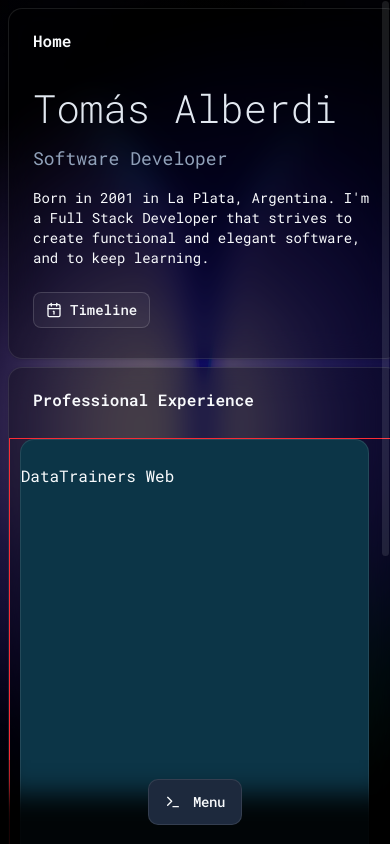
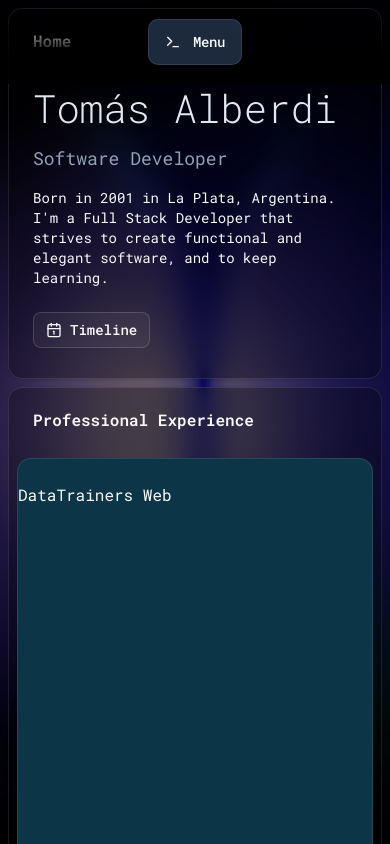
Before and after one commit to TomyAlberdi/Portfolio, a React (Vite) app: page / in a window 390 px wide. Built offline with nearby package versions, Linux system fonts and the light colour scheme.

Commit message:
Implemented experience card carousel

```diff
--- a/src/App.tsx
+++ b/src/App.tsx
@@ -30,11 +30,12 @@ function App() {
   return (
     <div className="App md:h-screen h-[100svh] flex flex-col items-center justify-start">
       <ScrollArea className="w-full md:w-4/5 h-screen max-w-[1250px]">
-        <section className="w-full h-full flex flex-col justify-start items-center gap-2 px-2 pt-2">
+        <section className="w-full h-full flex flex-col justify-start items-center gap-2 px-2 py-2">
           <Home />
           <Experience />
           <Projects />
           <Skills />
+          {/* TODO: add extra spacing at bottom of component equal to floating menu button container height */}
           <Contact />
         </section>
       </ScrollArea>
--- a/src/Pages/Contact.tsx
+++ b/src/Pages/Contact.tsx
@@ -5,7 +5,7 @@ const Contact = () => {
   const { t } = useTranslation();
 
   return (
-    <Card id="contact" className="w-full mb-[10vh] md:mb-0">
+    <Card id="contact" className="w-full">
       <CardHeader>
         <CardTitle>{t("Contact")}</CardTitle>
       </CardHeader>
--- a/src/Pages/Experience.tsx
+++ b/src/Pages/Experience.tsx
@@ -11,16 +11,23 @@ const Experience = () => {
   const { t } = useTranslation();
 
   return (
-    <Card id="experience" className="pb-[2.5%] md:pb-6">
+    <Card id="experience" className="pb-2 w-full">
       <CardHeader>
         <CardTitle>{t("Experience")}</CardTitle>
       </CardHeader>
-      <Carousel className="flex justify-center items-center md:justify-start">
-        <CarouselContent className="w-screen md:w-[70vw] border border-red-500">
+      <Carousel
+        className="relative"
+        opts={{
+          align: "start",
+          slidesToScroll: 1,
+          containScroll: "trimSnaps",
+        }}
+      >
+        <CarouselContent>
           {experience.map((item, index) => (
-            <CarouselItem key={index} className="md:w-1/3">
+            <CarouselItem key={index} className="px-2 md:px-0 md:pl-2 md:basis-1/3 w-[10vw] md:w-auto">
               <Card
-                className="h-[60svh] md:h-[70vh] w-[90%] md:w-full ml-[2.5%] md:ml-6"
+                className="h-[60svh] md:h-[500px]"
                 style={{ backgroundColor: item.bkg_color }}
               >
                 {item.name_en}
--- a/src/components/FloatingMenuButton.tsx
+++ b/src/components/FloatingMenuButton.tsx
@@ -7,8 +7,9 @@ interface FloatingMenuButtonProps {
 }
 
 const FloatingMenuButton = ({ Open, setOpen }: FloatingMenuButtonProps) => {
+  // TODO: fix weird position issue on mobile (only smartphone)
   return (
-    <div className="floatingMenuButton fixed bottom-0 h-[10vh] w-full md:bottom-2 md:w-1/10 md:right-0 flex justify-center items-center z-50">
+    <div className="floatingMenuButton fixed bottom-[90svh] h-[10svh] w-full md:bottom-2 md:w-1/10 md:right-0 flex justify-center items-center z-50">
       <Alert
         className="w-auto cursor-pointer bg-muted"
         onClick={() => setOpen(!Open)}
--- a/src/lib/experience.json
+++ b/src/lib/experience.json
@@ -1,31 +1,4 @@
 [
-  {
-    "name_en": "DataTrainers Web",
-    "name_es": "DataTrainers Web",
-    "year": "2023 - 2024",
-    "link": "https://datatrainersllc.com/",
-    "role_en": "Lead Frontend Developer",
-    "role_es": "Desarrollador Frontend",
-    "description_en": "Freelancer job in wich I developed an E-Commerce Web App to search, filter and buy online courses. This project includes API calls, responsive design, and accesibility options.",
-    "description_es": "Trabajo freelancer en el que desarrollé un E-Commerce web para buscar, filtrar y comprar cursos online. Este proyecto incluye llamadas a APIs, diseño responsive, y opciones de accesibilidad.",
-    "bkg_color": "#0c3547",
-    "accent_color": "#57D7B4",
-    "icons": [
-      {
-        "name": "React",
-        "icon": "fa-brands fa-react"
-      },
-      {
-        "name": "SCSS",
-        "icon": "fa-brands fa-sass"
-      },
-      {
-        "name": "JavaScript",
-        "icon": "fa-brands fa-js"
-      }
-    ],
-    "wip": false
-  },
   {
     "name_en": "DataTrainers Web",
     "name_es": "DataTrainers Web",
```
